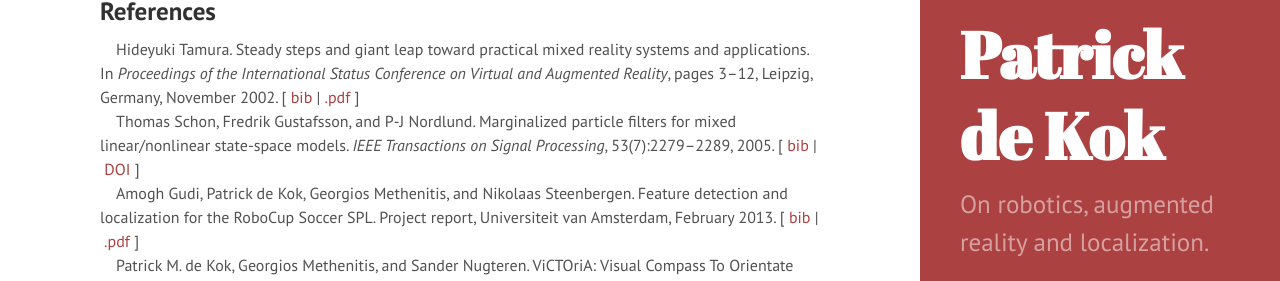
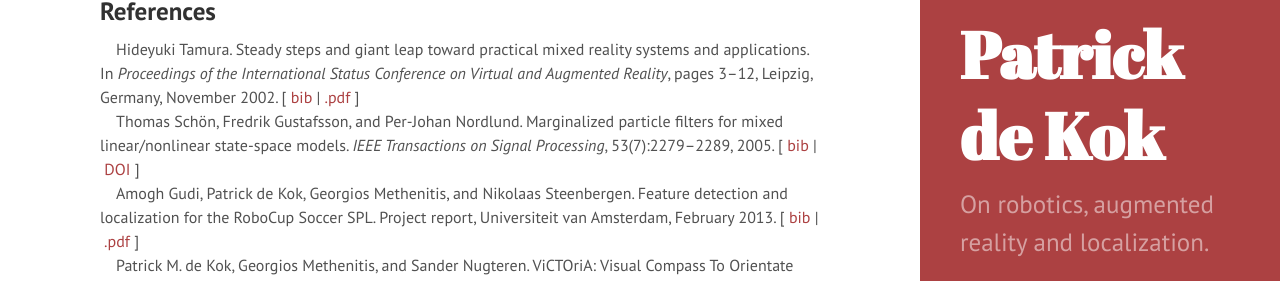
Before and after one commit to pkok/pkok.github.io, a Jekyll site: the page built from _posts/2014-01-06-thesis-intro.md, in a window 1280 px wide and 900 px high, scrolled down 3772 px. Shown: the part 265-546 px from the top of the window. Built offline with Jekyll 4.4.1, drawn with Linux system fonts in a browser that asks for light colours; some web fonts are replaced; Markdown is read by kramdown in place of the engine named in the settings; comment, search, counter and statistics services are not loaded.

Commit message:
Corrected bibliography entries

```diff
--- a/_includes/bibliography.html
+++ b/_includes/bibliography.html
@@ -87,7 +87,7 @@ Hideyuki Tamura.
 </li>
 {% endif %}{% if (keys contains "schon2005marginalized") or (keys == nil) %}
 <li id="schon2005marginalized">
-Thomas Schon, Fredrik Gustafsson, and P-J Nordlund.
+Thomas Sch&ouml;n, Fredrik Gustafsson, and Per-Johan Nordlund.
  Marginalized particle filters for mixed linear/nonlinear state-space
   models.
  <em>IEEE Transactions on Signal Processing</em>, 53(7):2279&ndash;2289,
@@ -95,7 +95,7 @@ Thomas Schon, Fredrik Gustafsson, and P-J Nordlund.
 [&nbsp;<a href="#schon2005marginalized_bib">bib</a>&nbsp;|&nbsp;<a href="http://dx.doi.org/10.1109/TSP.2005.849151">DOI</a>&nbsp;]<pre id="schon2005marginalized_bib"><code>
 @article{schon2005marginalized,
   title = {Marginalized particle filters for mixed linear/nonlinear state-space models},
-  author = {Schon, Thomas and Gustafsson, Fredrik and Nordlund, P-J},
+  author = {Sch\"on, Thomas and Gustafsson, Fredrik and Nordlund, Per-Johan},
   journal = { {IEEE} Transactions on Signal Processing},
   volume = {53},
   number = {7},
@@ -152,7 +152,7 @@ Georg Klein and David Murray.
 </li>
 {% endif %}{% if (keys contains "hol2008new") or (keys == nil) %}
 <li id="hol2008new">
-Jeroen&nbsp;D. Hol, Thomas&nbsp;B. Schon, and Fredrik Gustafsson.
+Jeroen&nbsp;D. Hol, Thomas&nbsp;B. Sch&ouml;n, and Fredrik Gustafsson.
  A new algorithm for calibrating a combined camera and imu sensor
   unit.
  In <em>Proceedings of the 10th International Conference on Control,
@@ -160,7 +160,7 @@ Jeroen&nbsp;D. Hol, Thomas&nbsp;B. Schon, and Fredrik Gustafsson.
 [&nbsp;<a href="#hol2008new_bib">bib</a>&nbsp;|&nbsp;<a href="http://www.diva-portal.org/smash/get/diva2:316995/FULLTEXT01.pdf">.pdf</a>&nbsp;|&nbsp;<a href="http://dx.doi.org/10.1109/ICARCV.2008.4795810">DOI</a>&nbsp;]<pre id="hol2008new_bib"><code>
 @inproceedings{hol2008new,
   title = {A new algorithm for calibrating a combined camera and IMU sensor unit},
-  author = {Hol, Jeroen D. and Schon, Thomas B. and Gustafsson, Fredrik},
+  author = {Hol, Jeroen D. and Sch\"on, Thomas B. and Gustafsson, Fredrik},
   booktitle = {Proceedings of the 10th International Conference on Control, Automation, Robotics and Vision},
   pages = {1857--1862},
   year = {2008},
```
